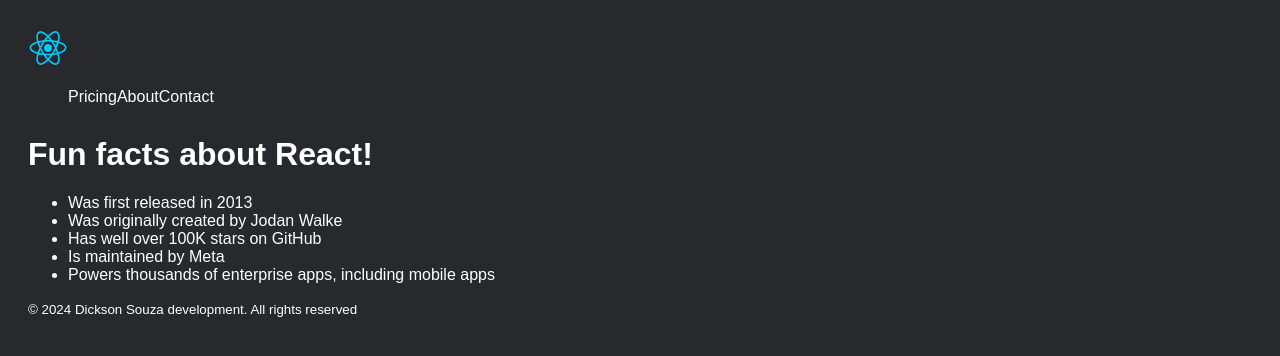
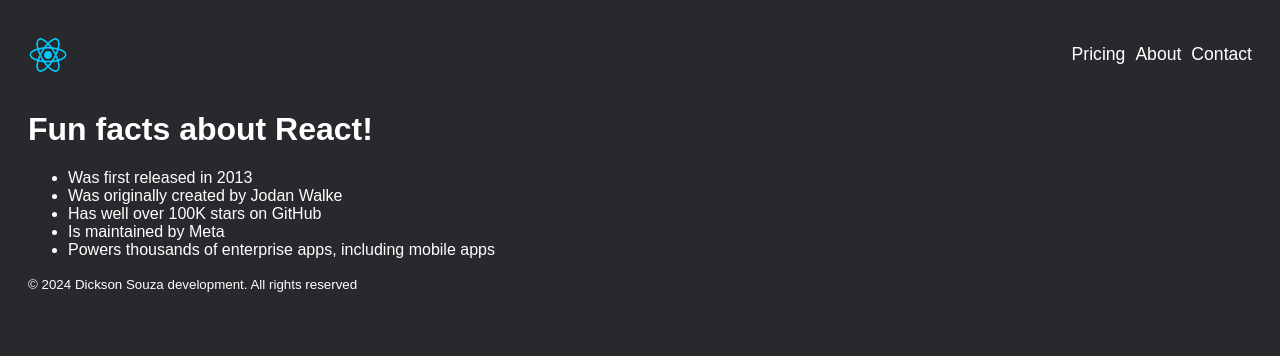
Before and after one commit to disouzam/react-course-freecodecamp-bobziroll, a React (Vite) app in the folder ReactFacts/: page / in a window 1280 px wide. Shown: the top 356 px of the page. Built offline with nearby package versions, Linux system fonts and the light colour scheme.

Commit message:
Added back a class to style nav list items

```diff
--- a/ReactFacts/src/components/Header.tsx
+++ b/ReactFacts/src/components/Header.tsx
@@ -2,13 +2,13 @@
 
 const Header = () => {
   return (
-    <header>
+    <header className="header">
       <img src="src/assets/react-logo.png" width="40px" alt="React logo"></img>
       <nav>
         <ul className="nav-list">
-          <li>Pricing</li>
-          <li>About</li>
-          <li>Contact</li>
+          <li className="nav-list-item">Pricing</li>
+          <li className="nav-list-item">About</li>
+          <li className="nav-list-item">Contact</li>
         </ul>
       </nav>
     </header>
--- a/ReactFacts/src/index.css
+++ b/ReactFacts/src/index.css
@@ -13,7 +13,18 @@
     margin-top: 30px;
 }
 
+.header {
+    display: flex;
+    align-items: center;
+    justify-content: space-between;
+}
+
 .nav-list {
     list-style: none;
     display: flex;
 }
+
+.nav-list-item {
+    margin-left: 10px;
+    font-size: 1.1rem;
+}
```
